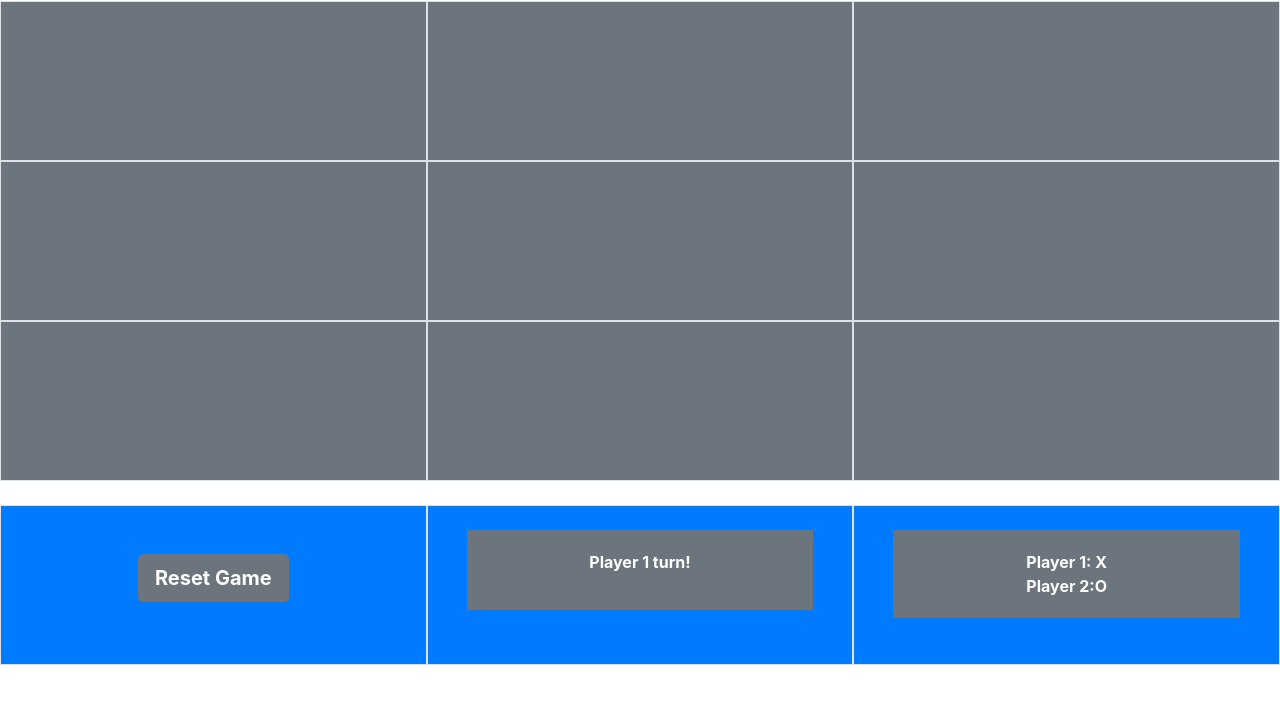
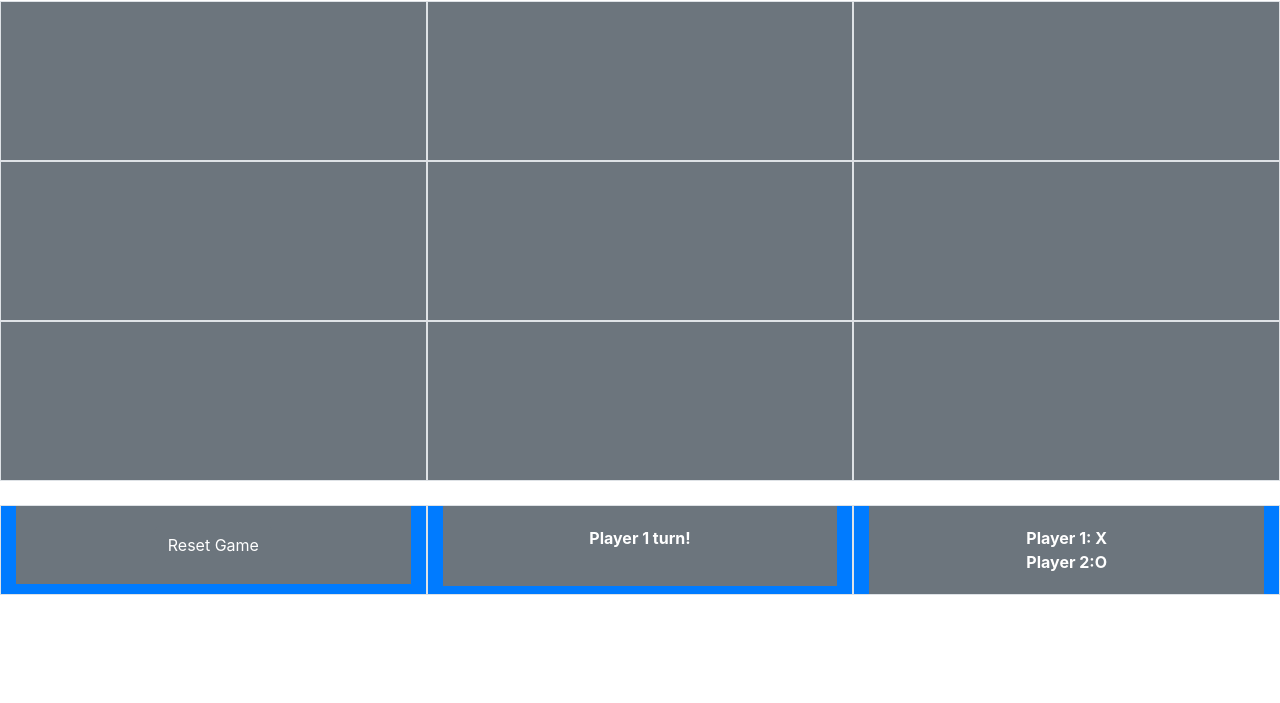
Before and after one commit to tkrogers3/Tic-Tac-Toe, a plain HTML site: page index.html in a window 1280 px wide. Shown: the part 55-758 px from the top of the page. Drawn offline with nearby package versions, Linux system fonts and the light colour scheme.

Commit message:
penultimate commit. Project is done. Need to update comments.

```diff
--- a/index.html
+++ b/index.html
@@ -3,12 +3,12 @@
 <head>
     <meta charset="UTF-8">
     <meta name="viewport" content="width=device-width, initial-scale=1.0">
-    <title>Document</title>
+    <title>Tic-Tac-Toe</title>
 
     <link rel="stylesheet" href="https://stackpath.bootstrapcdn.com/bootstrap/4.4.1/css/bootstrap.min.css" integrity="sha384-Vkoo8x4CGsO3+Hhxv8T/Q5PaXtkKtu6ug5TOeNV6gBiFeWPGFN9MuhOf23Q9Ifjh" crossorigin="anonymous">
     <link rel="stylesheet" href="style.css">
 </head>
-<body onload="init();">
+<body>
 
 
 
--- a/script.js
+++ b/script.js
@@ -58,7 +58,7 @@ function createBoard() {
             let column = document.createElement("div"); //create a new column through each iteration
             column.className = "col-4 border"; //sets new column class name to "column"=
             column.id = k;
-            column.addEventListener("click",clickSquare);  // assign the function to the click
+            column.addEventListener("click", clickSquare);  // assign the function to the click
 
             console.log(clickSquare.useCapture);
 
@@ -70,12 +70,13 @@ function createBoard() {
 
         container.appendChild(row);    //appends child row to parent container.
     }
+
     document.body.appendChild(container);  //appends container to parent body.
 }
 
 
-
 function clickSquare(e) {
+    if (condition === null) {
         // passes the event as e, automatically for any event
         console.log(e.target.id);  //event target id is the id of the square
         /*when square click, If Player 1 clicks, print X | If Player 2 clicks,
@@ -90,13 +91,16 @@ function clickSquare(e) {
 
         //how do I store each click in my state? store clicks into an array.
         clickData[e.target.id] = Number(turn) + 1; // setting the state of the clickData
-     if (clicks % 2 === 0){
-       gameInfo.innerText="Player 1 turn!"
+        if (clicks % 2 === 0) {
+            gameInfo.innerText = "Player 1 turn!"
         }
-     else gameInfo.innerText="Player 2 turn!"
+        else gameInfo.innerText = "Player 2 turn!"
         // determine if there is a winner
         checkForWinner();
     }
+}
+
+var condition = null;
 
 function checkForWinner() {
     /* check through winning array possibilities.
@@ -109,7 +113,6 @@ function checkForWinner() {
     // if all of the values total 6, 0 wins
 
     //if num of clicks == 8 and no winners, it is a draw
-    var condition = null;
     for (var i = 0; i < gameWinners.length; i++) {
 
         var pos1 = gameWinners[i][0]; // 0
@@ -124,28 +127,28 @@ function checkForWinner() {
             // we have a potential win
             var total = val1 + val2 + val3; // if total is 3, x wins
             if (total == 3) {
-                gameInfo.innerText= "Player 1 wins!"
+                gameInfo.innerText = "Player 1 wins!"
                 condition = 1;  // x
                 console.log(gameInfo);
                 //GAME IS OVER. NO CLICKS SHOULD BE POSSIBLE. I'm missing something.
-                        turn= false
+                turn = false
             }
 
             if (total == 6) {
-                gameInfo.innerText= "Player 2 wins!"
+                gameInfo.innerText = "Player 2 wins!"
                 condition = 2; // 0
                 console.log(gameInfo);
                 //GAME IS OVER. NO CLICKS SHOULD BE POSSIBLE. I'm missing something.
-              turn =  false;
+                turn = false;
             }
 
         }
     }
 
     if (condition == null && clicks == 9) {
-        gameInfo.innerText= "Tie game!"  // we have a tie
-
-        turn= false
+        gameInfo.innerText = "Tie game!"  // we have a tie
+        condition = 0;
+        turn = false
     }
 }
 
@@ -154,50 +157,70 @@ function checkForWinner() {
 function createStatusBar() {
     let statusBar = document.createElement("div");  //set variable container for new div created.
     statusBar.id = "statusBar"; //set id to container
-    statusBar.className = "container col-12 bg-primary mt-4 justify-content-center text-center";
+    statusBar.className = "container col-12 bg-primary mt-4 justify-content-center";
     let statusRow = document.createElement("div");
     statusRow.className = "row ";
-    let statusCol = document.createElement("div");
 
-    ///SETTING UP RESET BUTTON
 
+    ///BUTTON-CARD-COLUMN-ROW
+    let statusCol1 = document.createElement("div");
+    statusCol1.className = "col-12 col-sm-4 border";
+    let btnCard = document.createElement("div");
+    btnCard.className = "card-body bg-secondary text-white text-center m-auto";
     var reset = document.createElement("button");
-    reset.addEventListener=newGame;
-    reset.className = "btn btn-secondary btn-lg font-weight-bold m-5";
+    reset.addEventListener("click", resetGame);
+    reset.className = "btn btn-secondary m-auto";
+    reset.innerHTML = "Reset Game";
     reset.id = "resetGame";
-    reset.innerHTML = "Reset Game";
-    //   v;;statusCol.id = "startGame";
-    statusCol.className = "col-4 border";
+
+
+
 
     let statusCol2 = document.createElement("div");
-    statusCol2.className = "col-4 border";
+    //statusCol2.className = "col-12 col-sm-4 border";
     let card2 = document.createElement("div");
-    card2.className="card-body bg-secondary text-white text-center justify-content m-4";
-    statusCol2.className = "col-4 border font-weight-bold bg-primary";
+    card2.className = "card-body bg-secondary text-white text-center m-auto";
+    statusCol2.className = "col-12 col-sm-4 border font-weight-bold bg-primary";
 
-    let infoBox= document.createElement("p");
-    infoBox.innerHTML="Player 1 turn! <br>"
-    infoBox.id="gameInfo";
+
+    let infoBox = document.createElement("p");
+    infoBox.innerHTML = "Player 1 turn!"
+    infoBox.id = "gameInfo";
     let statusCol3 = document.createElement("div");
     let card = document.createElement("div");
-    card.className="card-body bg-secondary text-white text-center justify-content m-4";
-    statusCol3.className = "col-4 border font-weight-bold bg-primary";
+    card.className = "card-body bg-secondary text-white text-center m-auto";
+    statusCol3.className = "col-12 col-sm-4  border font-weight-bold bg-primary";
     card.innerHTML = "Player 1: X <br> Player 2:O";
 
+    ///Reset Button-Card-Column1-Row
+    btnCard.appendChild(reset);
+    statusCol1.appendChild(btnCard);
+    statusRow.appendChild(statusCol1);
 
+
+    //infoBox-Card2-Col2-Row
     card2.appendChild(infoBox);
     statusCol2.appendChild(card2);
-    statusCol.appendChild(reset);
-    statusRow.appendChild(statusCol);
     statusRow.appendChild(statusCol2);
+
+    //Card-Column3-Row
+    statusCol3.appendChild(card);
     statusRow.appendChild(statusCol3);
+
+
+    //Row-statusBar-Body
     statusBar.appendChild(statusRow);
-    statusCol3.appendChild(card);
     document.body.appendChild(statusBar);
 }
 
-function newGame () {    //RESET STATE TO ZERO AND RUN INIT. I HAVE SOMETHING WRONG HERE.
-    state=0;
+function resetGame() {    //RESET STATE TO ZERO AND RUN INIT. I HAVE SOMETHING WRONG HERE.
+    state = 0;
+    turn = true;
+    clicks = 0;
+    clickData = [0, 0, 0, 0, 0, 0, 0, 0, 0];
+    document.body.innerHTML = "";
 
-    init() ;
+    init();
 }
+
+init();
```
Also changed, not shown: 1 other file. Lines whose indentation alone changed are shown as unchanged.
